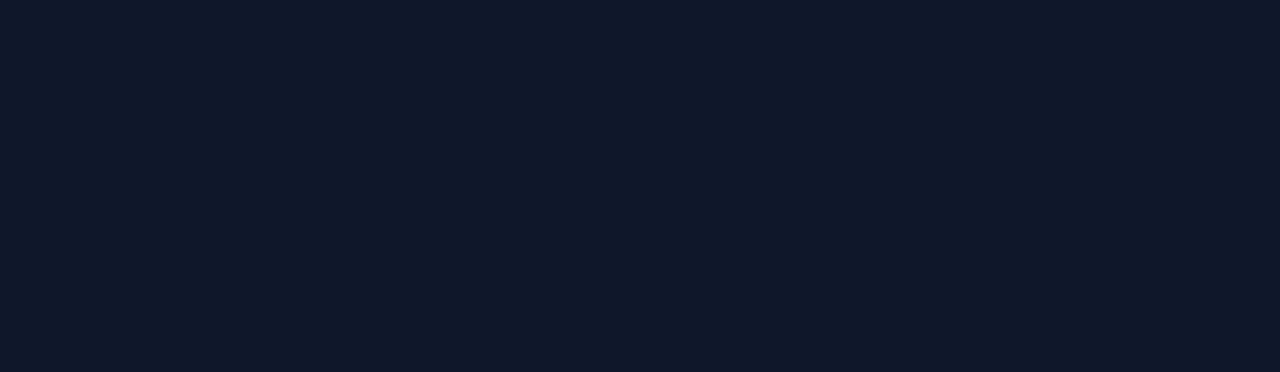
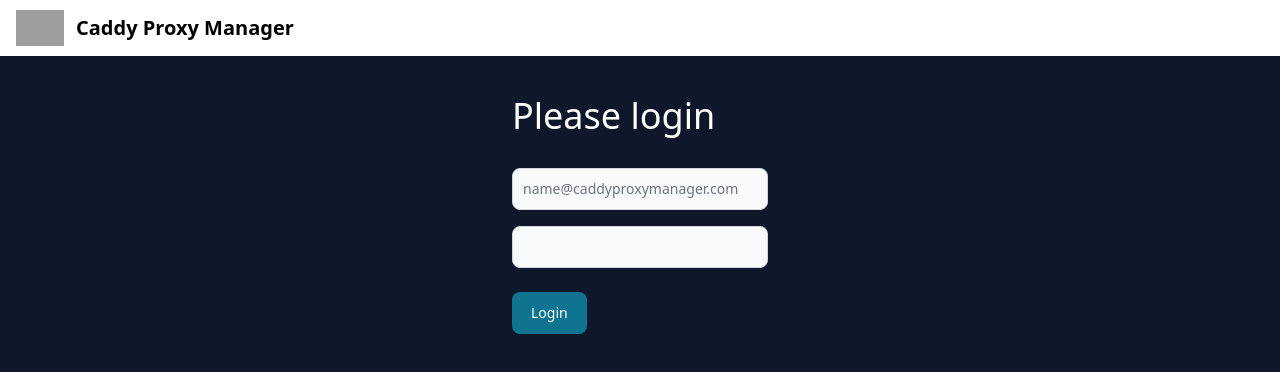
Before and after one commit to Pacerino/CaddyProxyManager, a React (Create React App) app in the folder frontend/: page /login in a window 1280 px wide. Before the commit this address had no page. Shown: the top 372 px of the page. Built offline with nearby package versions, Linux system fonts and the light colour scheme; grey boxes are pictures that could not be loaded.

Commit message:
[Frontend] Implement Login with JWT and axios

```diff
--- a/frontend/package.json
+++ b/frontend/package.json
@@ -11,6 +11,7 @@
     "@types/node": "^16.11.59",
     "@types/react": "^18.0.20",
     "@types/react-dom": "^18.0.6",
+    "axios": "^0.27.2",
     "flowbite": "^1.5.3",
     "flowbite-react": "^0.1.11",
     "joi": "^17.6.0",
--- a/frontend/src/App.tsx
+++ b/frontend/src/App.tsx
@@ -1,20 +1,137 @@
+import Layout from "./components/Layout";
+import {
+  Routes,
+  Route,
+  useNavigate,
+  useLocation,
+  Navigate,
+} from "react-router-dom";
 import React from "react";
-import Layout from "./components/Layout"
-import { Routes, Route } from "react-router-dom";
+import { localAuthProvider } from "./auth";
+import { TextInput, Button, /* Alert */ } from "flowbite-react";
+import { useForm, SubmitHandler } from "react-hook-form";
+
 
 // Pages
-import HostsPage from "./pages/Hosts"
+import HostsPage from "./pages/Hosts";
 
 function App() {
   return (
-    <>
-
+    <AuthProvider>
       <Routes>
-        <Route path="/" element={<Layout />}>
-          <Route index element={<HostsPage />} />
+        <Route element={<Layout />}>
+          <Route path="/login" element={<LoginPage />} />
+          <Route
+            path="/"
+            element={
+              <RequireAuth>
+                <HostsPage />
+              </RequireAuth>
+            }
+          />
         </Route>
       </Routes>
-    </>
+    </AuthProvider>
+  );
+}
+
+interface AuthContextType {
+  user: any;
+  signin: (mail: string, password: string,  callback: VoidFunction) => void;
+  signout: (callback: VoidFunction) => void;
+}
+
+let AuthContext = React.createContext<AuthContextType>(null!);
+
+function AuthProvider({ children }: { children: React.ReactNode }) {
+  let [user, setUser] = React.useState<any>(null);
+
+  let signin = (email: string, password: string, callback: VoidFunction) => {
+    return localAuthProvider.signin(email, password, () => {
+      setUser(email);
+      callback();
+    });
+  };
+
+  let signout = (callback: VoidFunction) => {
+    return localAuthProvider.signout(() => {
+      setUser(null);
+      callback();
+    });
+  };
+
+  let value = { user, signin, signout };
+
+  return <AuthContext.Provider value={value}>{children}</AuthContext.Provider>;
+}
+
+export function useAuth() {
+  return React.useContext(AuthContext);
+}
+
+function RequireAuth({ children }: { children: JSX.Element }) {
+  let auth = useAuth();
+  let location = useLocation();
+
+  if (!auth.user) {
+    // Redirect them to the /login page, but save the current location they were
+    // trying to go to when they were redirected. This allows us to send them
+    // along to that page after they login, which is a nicer user experience
+    // than dropping them off on the home page.
+    return <Navigate to="/login" state={{ from: location }} replace />;
+  }
+
+  return children;
+}
+interface FormValues {
+  email: string;
+  password: string;
+}
+
+
+function LoginPage() {
+  let navigate = useNavigate();
+  let location = useLocation();
+  let from = location.state?.from?.pathname || "/";
+  let auth = useAuth();
+  const { register, handleSubmit } = useForm<FormValues>();
+  const performLogin: SubmitHandler<FormValues> = async (data) => {
+   auth.signin(data.email, data.password, () => {
+    navigate(from, { replace: true });
+  })
+  };
+
+  return (
+    <form onSubmit={handleSubmit(performLogin)}>
+      <div className="flex justify-center">
+        <div className="px-8 pt-6 pb-8 mb-4 flex flex-col w-1/4">
+          <h1 className="text-white text-4xl pb-8">Please login</h1>
+          {/* {error && (
+            <div className="pb-8">
+              <Alert color="failure">{error}</Alert>
+            </div>
+          )} */}
+          <div className="mb-4">
+            <TextInput
+              type="email"
+              placeholder="name@caddyproxymanager.com"
+              required={true}
+              {...register("email", { required: true })}
+            />
+          </div>
+          <div className="mb-6">
+            <TextInput
+              type="password"
+              required={true}
+              {...register("password", { required: true })}
+            />
+          </div>
+          <div className="flex items-center justify-between">
+            <Button type="submit">Login</Button>
+          </div>
+        </div>
+      </div>
+    </form>
   );
 }
 
--- /dev/null
+++ b/frontend/src/auth.ts
@@ -0,0 +1,23 @@
+import http, { RequestResponse} from "./utils/axios"
+
+const localAuthProvider = {
+  isAuthenticated: false,
+  signin(email: string, password: string, callback: VoidFunction) {
+    http
+      .post<RequestResponse>("/users/login", {
+        email: email,
+        secret: password,
+      })
+      .then(result => {
+        localStorage.setItem("token", result.data.result.token);
+        callback();
+      })
+  },
+  signout(callback: VoidFunction) {
+    localAuthProvider.isAuthenticated = false;
+    localStorage.setItem("token", "");
+    callback();
+  },
+};
+
+export { localAuthProvider };
--- a/frontend/src/components/Layout.tsx
+++ b/frontend/src/components/Layout.tsx
@@ -1,6 +1,10 @@
-import { Navbar } from "flowbite-react";
-import { Outlet } from "react-router-dom";
+import { Navbar, Button } from "flowbite-react";
+import { Outlet, useNavigate } from "react-router-dom";
+import { useAuth } from "../App";
 function Layout() {
+  const auth = useAuth();
+  const navigate = useNavigate();
+
   return (
     <div>
       <Navbar fluid={true} rounded={false}>
@@ -14,8 +18,18 @@
             Caddy Proxy Manager
           </span>
         </Navbar.Brand>
+
+        {auth.user && (
+          <div className="flex md:order-2">
+            <Button onClick={() => auth.signout(() => navigate("/"))}>
+              Logout
+            </Button>
+            <Navbar.Toggle />
+          </div>
+        )}
+
         <Navbar.Collapse>
-{/*           <Navbar.Link href="/home">Home</Navbar.Link>
+          {/*           <Navbar.Link href="/home">Home</Navbar.Link>
           <Navbar.Link href="/hosts">Hosts</Navbar.Link> */}
         </Navbar.Collapse>
       </Navbar>
--- a/frontend/src/pages/Hosts.tsx
+++ b/frontend/src/pages/Hosts.tsx
@@ -11,6 +11,7 @@
 import Joi from "joi";
 import { HiAdjustments, HiTrash, HiDocumentAdd } from "react-icons/hi";
 import React from "react";
+import http, { RequestResponse } from "../utils/axios";
 
 type Domain = {
   fqdn: string;
@@ -104,10 +105,9 @@
   }, []);
 
   const getHosts = async () => {
-    return await fetch(`http://${window.location.hostname}:3001/api/hosts`)
-      .then((res) => res.json())
-      .then((json) => {
-        setHostData(json);
+    return await http.get<RequestResponse>(`/hosts`)
+      .then((res) => {
+        setHostData(res.data);
       });
   };
 
@@ -122,22 +122,14 @@
       upstreams: data.upstreams,
     };
     setLoading(true);
-    const res = await fetch(`http://${window.location.hostname}:3001/api/hosts`, {
-      body: JSON.stringify(jsonBody),
-      method: "POST",
-    });
-    if (res.status !== 200) {
-      // handle Error
-    }
+    await http.post(`hosts`, jsonBody);
     setLoading(false);
     setModal(false);
     getHosts();
   };
 
   const deleteHost = async (hostID: number) => {
-    await fetch(`http://${window.location.hostname}:3001/api/hosts/${hostID}`, {
-      method: "DELETE",
-    });
+    await http.delete(`/hosts/${hostID}`);
     getHosts();
   };
 
--- /dev/null
+++ b/frontend/src/utils/axios.ts
@@ -0,0 +1,37 @@
+import axios, { AxiosRequestConfig } from "axios";
+
+export interface RequestResponse {
+    result: any;
+    error: Error;
+  }
+
+  interface Error {
+    code: number;
+    message: string;
+  }
+
+
+axios.interceptors.request.use((config: AxiosRequestConfig) => {
+  if (!config) {
+    config = {};
+  }
+  if (!config.headers) {
+    config.headers = {};
+  }
+  const token = localStorage.getItem("token");
+  if (token) {
+    config.headers.authorization = `Bearer ${token}`;
+  }
+  config.baseURL = "http://localhost:3001/api/";
+  return config;
+});
+
+const methods =  {
+    get: axios.get,
+    post: axios.post,
+    put: axios.put,
+    delete: axios.delete,
+    patch: axios.patch,
+  };
+
+export default methods;
```
Also changed, not shown: 1 other file (tests, documents, lock files or other folders).
